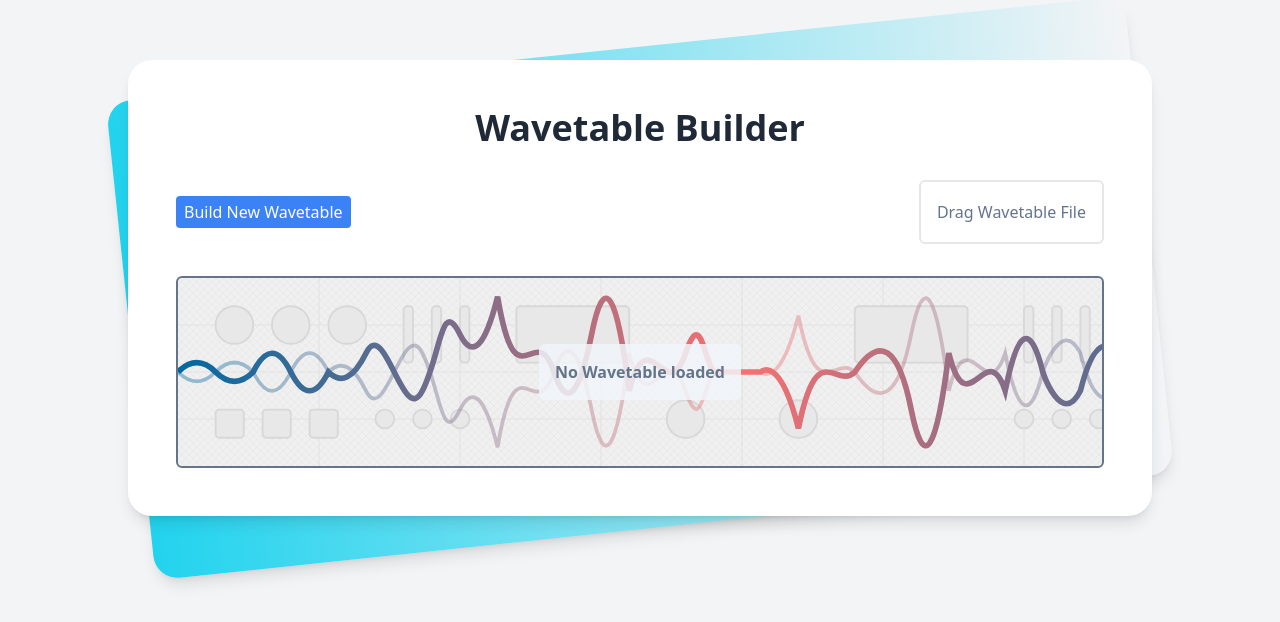
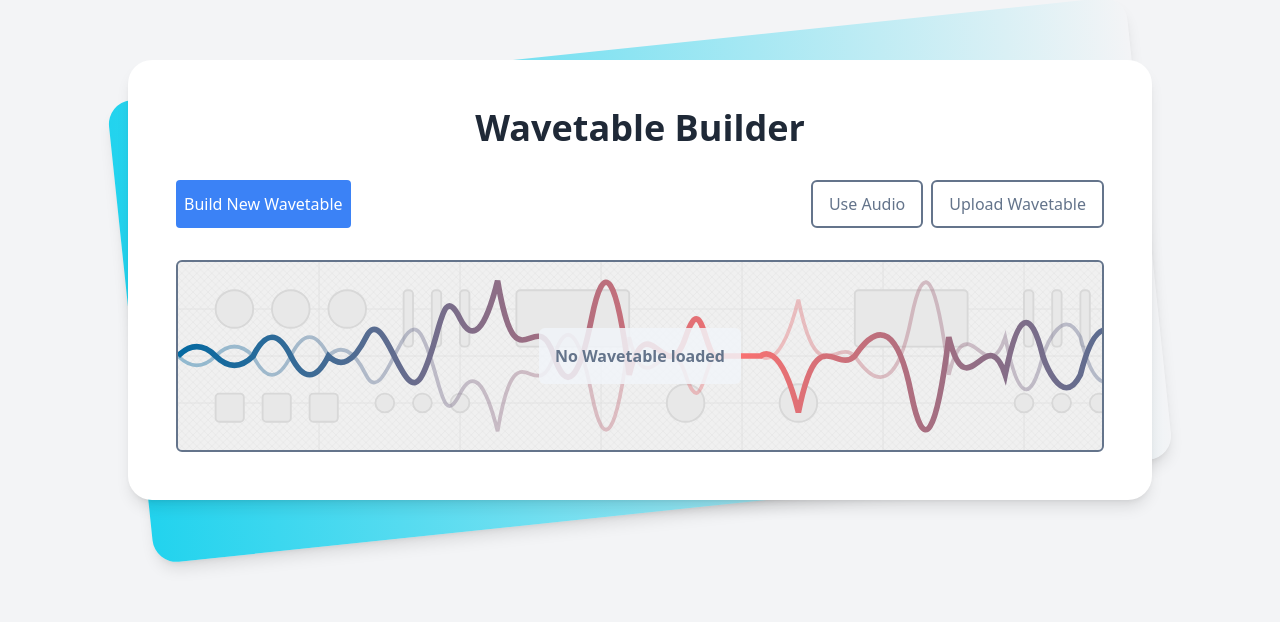
Before and after one commit to dcosson/wavetable-builder, a React (Vite) app: page / in a window 1280 px wide. Shown: the top 622 px of the page. Built offline with nearby package versions, Linux system fonts and the light colour scheme.

Commit message:
started working on audio wave file recording

```diff
--- a/src/WavetableCreator.tsx
+++ b/src/WavetableCreator.tsx
@@ -1,4 +1,4 @@
-import React, { useEffect, useState } from 'react';
+import React, { useEffect, useRef, useState } from 'react';
 import type { WaveformData, WaveShape, WavetableWithMetadata } from './wavetableUtils';
 import { LabeledWaveShapes, generateWaveform, generateWavetable } from './wavetableUtils';
 import { insertAtIndex } from './utils'
@@ -25,6 +25,9 @@ const WavetableCreator: React.FC<WavetableCreatorProps> = ({
   wavetableChanged,
 }) => {
   const [inProgress, setInProgress] = useState<boolean>(false);
+  const mouseDownAudioTimeout = useRef<number>(0);
+  const mediaRecorderRef = useRef<MediaRecorder | undefined>(undefined);
+  const [_, setAudioFileContent] = useState<Float32Array | undefined>(undefined);
 
   const [currentFrameIndex, setCurrentFrameIndex] = useState<number>(-1);
   const [name, setName] = useState<string>('Empty Wavetable');
@@ -96,8 +99,33 @@ const WavetableCreator: React.FC<WavetableCreatorProps> = ({
       console.error("Please upload 1 file at a time");
       return
     }
-    const file = e.dataTransfer.files[0];
-    loadWavetable(file).then((newWavetable) => {
+    uploadWavetableFileHandler(e.dataTransfer.files[0]);
+  }
+
+  const fileClickHandler = (_: React.MouseEvent<HTMLDivElement>) => {
+    //@ts-ignore not recognizing this method on window
+    window.showOpenFilePicker().then((fsHandle: FileSystemFileHandle[]) => {
+      if (fsHandle.length != 1) {
+        console.error("Please pick 1 file at a time");
+        return
+      }
+      if (fsHandle[0].kind != 'file') {
+        console.error("Please pick a file not a directory");
+        return
+      }
+      fsHandle[0].getFile().then(file => {
+        uploadWavetableFileHandler(file);
+      });
+    });
+
+  }
+
+  const fileDragHandler = (e: React.DragEvent<HTMLDivElement>) => {
+    e.preventDefault();
+  }
+
+  const uploadWavetableFileHandler = (file: File) => {
+    loadWavetable(file).then(newWavetable => {
       console.log('loaded file', newWavetable)
       wavetableChanged(newWavetable);
       setInProgress(true);
@@ -107,12 +135,57 @@ const WavetableCreator: React.FC<WavetableCreatorProps> = ({
       setWavetableKeyframes(newKeyframes);
       setCurrentFrameIndex(0);
     });
-
   }
 
-  const fileDragHandler = (e: React.DragEvent<HTMLDivElement>) => {
-    e.preventDefault();
+  const audioClickHandler = (_: React.MouseEvent<HTMLDivElement>) => {
+    if (mouseDownAudioTimeout.current > 0) {
+      clearTimeout(mouseDownAudioTimeout.current);
+      mouseDownAudioTimeout.current = 0;
+    }
+    if (mediaRecorderRef.current) {
+      console.log('stopping recording', mediaRecorderRef.current.state, mediaRecorderRef.current);
+      mediaRecorderRef.current.stream.getTracks().forEach(track => {
+        track.stop();
+      });
+      mediaRecorderRef.current.stop();
+      console.log('stopping recording 2', mediaRecorderRef.current.state, mediaRecorderRef.current);
+      mediaRecorderRef.current = undefined;
+      return;
+    }
   }
+
+  const audioMouseLeaveHandler = (_: React.MouseEvent<HTMLDivElement>) => {
+    if (mouseDownAudioTimeout.current > 0) {
+      clearTimeout(mouseDownAudioTimeout.current);
+      mouseDownAudioTimeout.current = 0;
+    }
+  }
+
+  const audioMouseDownHandler = (_: React.MouseEvent<HTMLDivElement>) => {
+    mouseDownAudioTimeout.current = setTimeout(audioMouseDownLongPress, 2000);
+  }
+  const audioMouseDownLongPress = () => {
+    if (mouseDownAudioTimeout.current == 0) {
+      return;
+    }
+
+    mouseDownAudioTimeout.current = 0;
+    navigator.mediaDevices.getUserMedia({ audio: true }).then(stream => {
+      mediaRecorderRef.current = new MediaRecorder(stream);
+      console.log('starting recording');
+      mediaRecorderRef.current.start();
+      mediaRecorderRef.current.ondataavailable = (event) => {
+        console.log('got blob', event);
+        event.data.arrayBuffer().then(buff => {
+          const audioContext = new AudioContext();
+          audioContext.decodeAudioData(buff).then(decodedBuff => {
+            setAudioFileContent(decodedBuff.getChannelData(0));
+          });
+        });
+      };
+    });
+  }
+
 
   const currentShapeSelectionHandler = (shapeSelection: WaveShape) => {
     const data = generateWaveform(shapeSelection, samplesPerFrame);
@@ -124,17 +197,29 @@ const WavetableCreator: React.FC<WavetableCreatorProps> = ({
   if (!inProgress) {
     const text = wavetableKeyframes.length == 0 ? 'Build New Wavetable' : 'Edit Wavetable';
     return (
-      <div className="flex flex-row items-center my-8">
-        <button className="center bg-blue-500 hover:bg-blue-700 text-white py-1 px-2 rounded" onClick={newWavetableHandler}>{text}</button>
+      <div className="flex flex-row my-8 min-h-12 gap-2">
+        <div className='flex'>
+          <button className="center bg-blue-500 hover:bg-blue-700 text-white py-1 px-2 rounded h-full" onClick={newWavetableHandler}>{text}</button>
+        </div>
         <div className='grow'></div>
-        <div className='flex flex-col h-16 border border-2 border-gslate-500 px-4 text-slate-500 rounded-md'
+        <div className='flex flex-col border border-2 border-slate-500 px-4 text-slate-500 rounded-md cursor-pointer hover:text-gray-50 hover:border-blue-700 hover:bg-blue-700'
+          onMouseDown={audioMouseDownHandler}
+          onMouseLeave={audioMouseLeaveHandler}
+          onClick={audioClickHandler}
+        >
+          <div className='grow'></div>
+          <h3 className='text-center'>Use Audio</h3>
+          <div className='grow'></div>
+        </div>
+        <div className='flex flex-col border border-2 border-slate-500 px-4 text-slate-500 rounded-md cursor-pointer hover:text-gray-50 hover:border-blue-700 hover:bg-blue-700'
+          onClick={fileClickHandler}
           onDrop={fileDropHandler}
           onDragOver={fileDragHandler}
           onDragEnter={fileDragHandler}
           onDragLeave={fileDragHandler}
         >
           <div className='grow'></div>
-          <h3 className='text-center'>Drag Wavetable File</h3>
+          <h3 className='text-center'>Upload Wavetable</h3>
           <div className='grow'></div>
         </div>
       </div>
```
